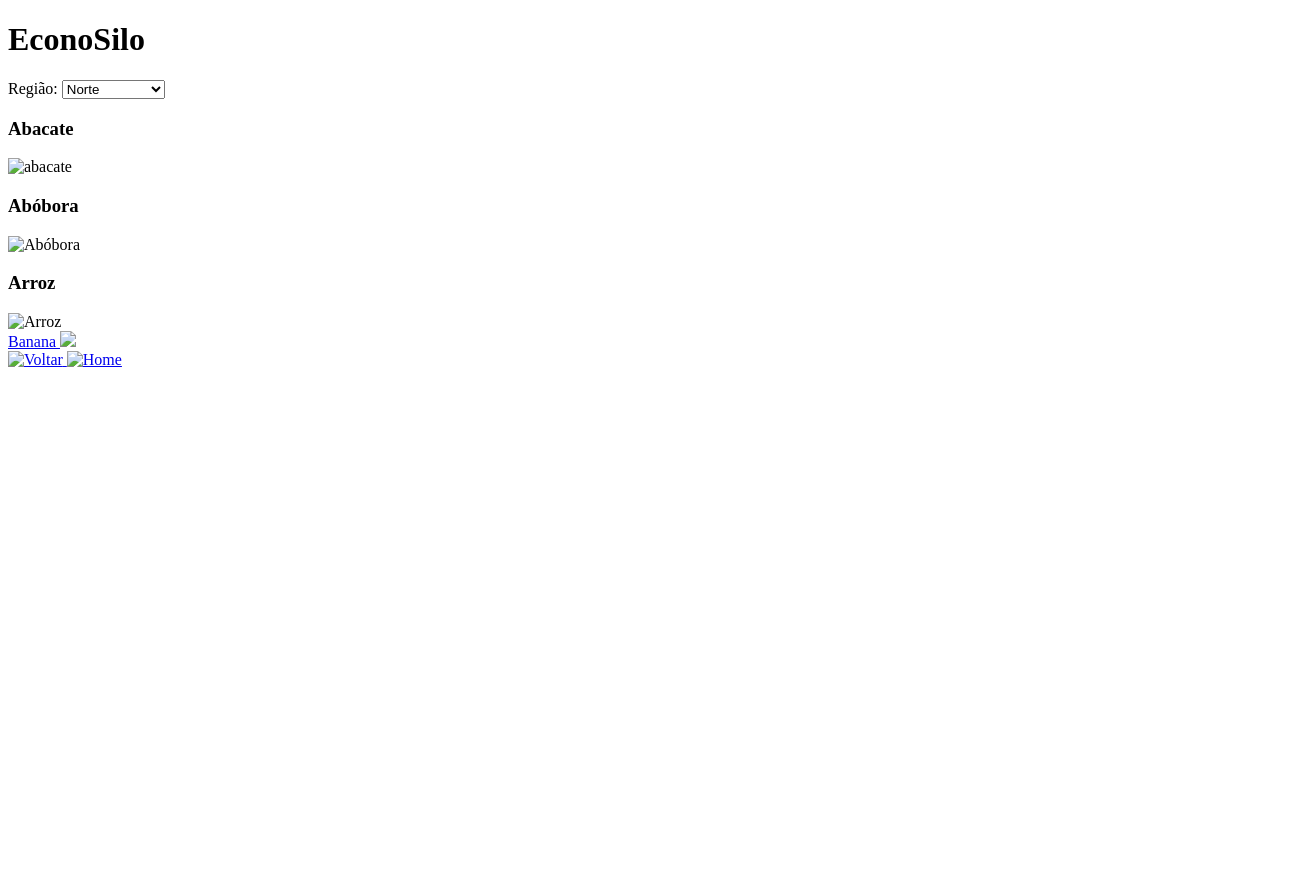
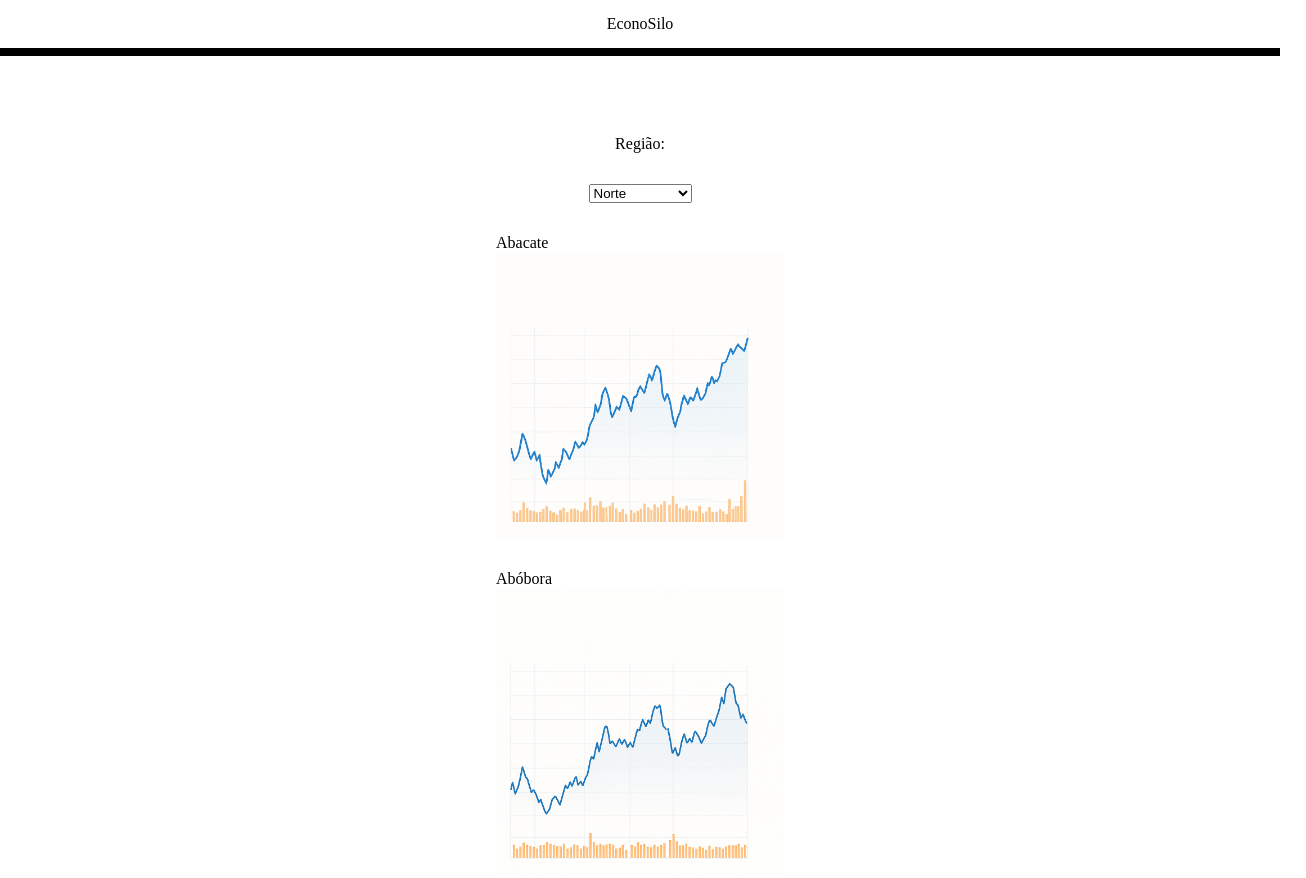
Before and after one commit to LuisF-CRosa/Co-DesigndeAplicativos-G6, a plain HTML site: page HTML/market.html in a window 1280 px wide. Shown: the top 878 px of the page, 1306 px wide, since content can reach past the window. Before the commit the page ends 800 px from the top, so only its background shows below. Drawn offline with Linux system fonts and the light colour scheme; files that its build step writes are made by us from their sources.

Commit message:
css market

```diff
--- a/HTML/market.html
+++ b/HTML/market.html
@@ -5,14 +5,16 @@
             EconoSilo
         </title>
         <meta charset="UTF-8">
+        <link rel='stylesheet' href='../reset.css'>
+        <link rel="stylesheet" href="../css/style.css">
     </head>
     <body>
-    <header>
+    <header class = 'titulo'>
             <h1>
                 EconoSilo
             </h1>
     </header>
-    <main>
+    <main class = 'main'>
         <label for="Região">Região:</label>
         <select id = 'Região' name ='Região'>
             <option value = '1'>Norte</option>
@@ -21,30 +23,29 @@
             <option value = '4'>Sudeste</option>
             <option value = '5'>Sul</option>
         </select>
-        <section>
+        <section class = 'fruta'>
             <h3>Abacate</h3>
-            <img src ='../imagens/Grafico_produto.png' alt = 'abacate' >
+            <img class = 'img_market' src ='../img/Grafico_produto.png' alt = 'abacate' >
         </section>
-        <section>
+        <section class = 'fruta'>
             <h3>Abóbora</h3>
-            <img src ='../imagens/grafico_produto1.png' alt = 'Abóbora'>
+            <img class = 'img_market' src ='../img/grafico_produto1.png' alt = 'Abóbora'>
         </section>
-        <section>
+        <section class = 'fruta'>
             <h3>Arroz</h3>
-            <img src ='../imagens/grafico_produto2.png' alt = 'Arroz'>
+            <img class = 'img_market' src ='../img/grafico_produto2.png' alt = 'Arroz'>
         </section>
-        <section>
-            <a href="bolsa_banana.html"> Banana
-                <img src='../imagens/grafico_ban.jpeg'>
-            </a>
+        <section class = 'fruta'>
+            <a href="bolsa_banana.html"> Banana</a>
+            <img class = 'img_market' src='../img/grafico_ban.jpeg'>
         </section>
     </main>
-        <footer>
-            <a href="index.html">
-                <img src="../imagens/botao_voltar.png" alt="Voltar">
+        <footer class = 'footer'>
+            <a class = 'botoes' href="index.html">
+                <img src="../img/botao_voltar.png" alt="Voltar">
             </a>
-            <a href="index.html">
-                <img src="../imagens/botao_home.jpeg" alt="Home">
+            <a class = 'botoes' href="index.html">
+                <img src="../img/botao_home.jpeg" alt="Home">
             </a>
         </footer>
     </body>
--- a/css/style.css
+++ b/css/style.css
@@ -0,0 +1,33 @@
+.titulo{
+    text-align:center;
+    border-bottom:0.5rem solid black;
+    margin-bottom:5rem;
+    padding: 1rem;
+}
+.main{
+    display: flex;
+    flex-direction: column;
+    align-items: center;
+    gap: 2rem;
+}
+.img_market{
+    width: 18rem;
+    height: auto;
+}
+.fruta{
+    display:flex;
+    flex-direction:column;
+}
+.footer{
+    display:flex;
+    justify-content:space-around;
+    border-top:0.5rem solid black;
+    margin-top:5rem;
+    padding:1rem;
+
+}
+.botoes{
+    margin:0 2rem;
+    width:1rem;
+    height:auto;
+}
```
